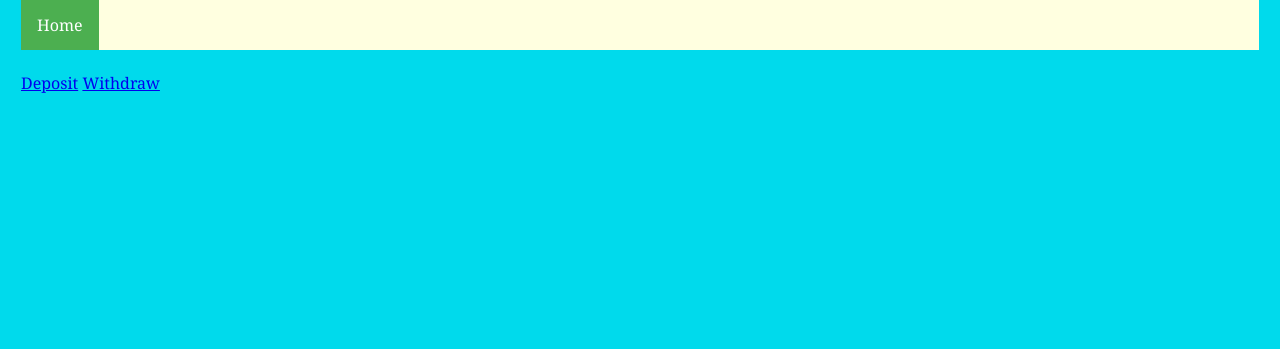
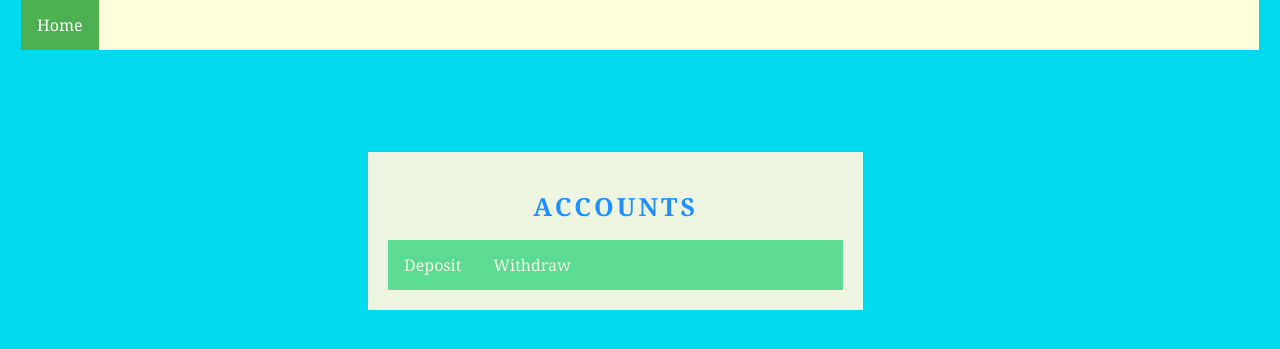
Before and after one commit to sabrinalugoa21/CMPE131PROJECT, a PHP site: page /atm.php in a window 1280 px wide. Shown: the part 162-511 px from the top of the page. Run offline with PHP 8.4, Linux system fonts and the light colour scheme.

Commit message:
made frontend changes to the atm.php

```diff
--- a/atm.css
+++ b/atm.css
@@ -50,7 +50,10 @@
   .account {
     background-color: #EDF5E1;
     padding: 20px;
-    margin-top: 20px;
+    margin-top: 50px;
+    left: 60%;
+    position: relative;
+
   }
   .account a{
     float: left;
--- a/atm.php
+++ b/atm.php
@@ -29,8 +29,19 @@
        <a class="active" href="homepage.php">Home</a>
 </div>
 <br>
-<div class="buttons">
+<!-- <div class="buttons">
   <a href="deposit.php">Deposit</a>
   <a href="withdraw2.php">Withdraw</a>
-</div>
+</div> -->
+
+<div class = "leftcolumn"><!Left Column>
+          <div class = "account">
+            <h1>Accounts</h1>
+            <div class="topnav2">
+              <!Deleted link to savings because ALL accounts are displayed on the link below>
+
+              <a href="deposit.php">Deposit</a>
+              <a href="withdraw2.php">Withdraw</a>
+            </div>
+          </div>
 </body>
--- a/homepage.php
+++ b/homepage.php
@@ -2,7 +2,7 @@
   <head> <!This is the title of the webpage>
     <meta charset="utf-8">
     <meta name="viewport" content="width=device-width, initial-scale=1">
-    <title>Bank Name</title>
+    <title>SJSU Bank</title>
     <link rel="stylesheet" href="homepage.css">
   </head>
 
@@ -21,7 +21,7 @@
       <div class="header">
         <span style="font-size:30px;cursor:pointer" onclick="openNav()">&#9776; MENU</span>
         <!TOP BAR>
-        <a href="homepage.php", class="logo", style="color: #FFFFE0">Bank Name</a>
+        <a href="homepage.php", class="logo", style="color: #FFFFE0">SJSU Bank</a>
       </div>
 
       <div class="topnav">
```
Also changed, not shown: withdraw2.php (+6 -1 lines).
